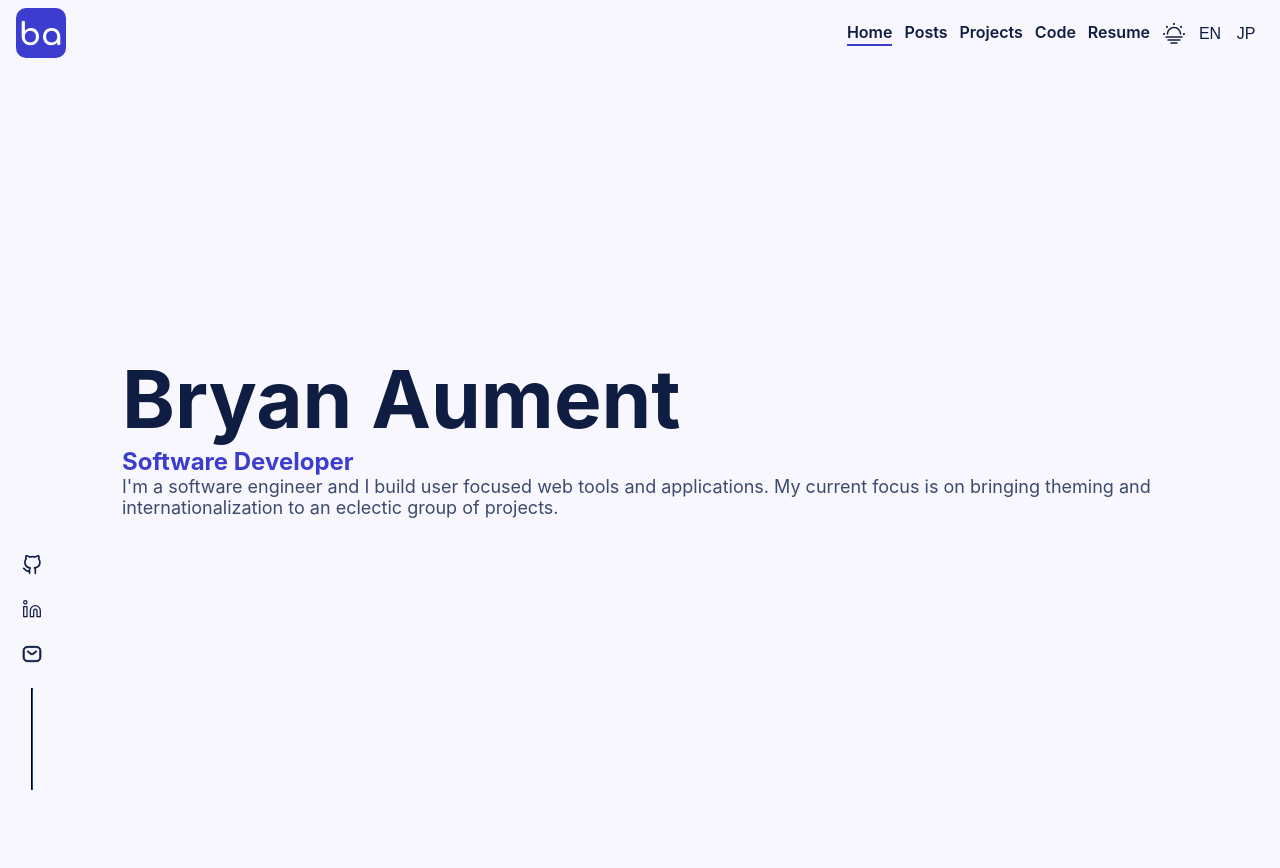
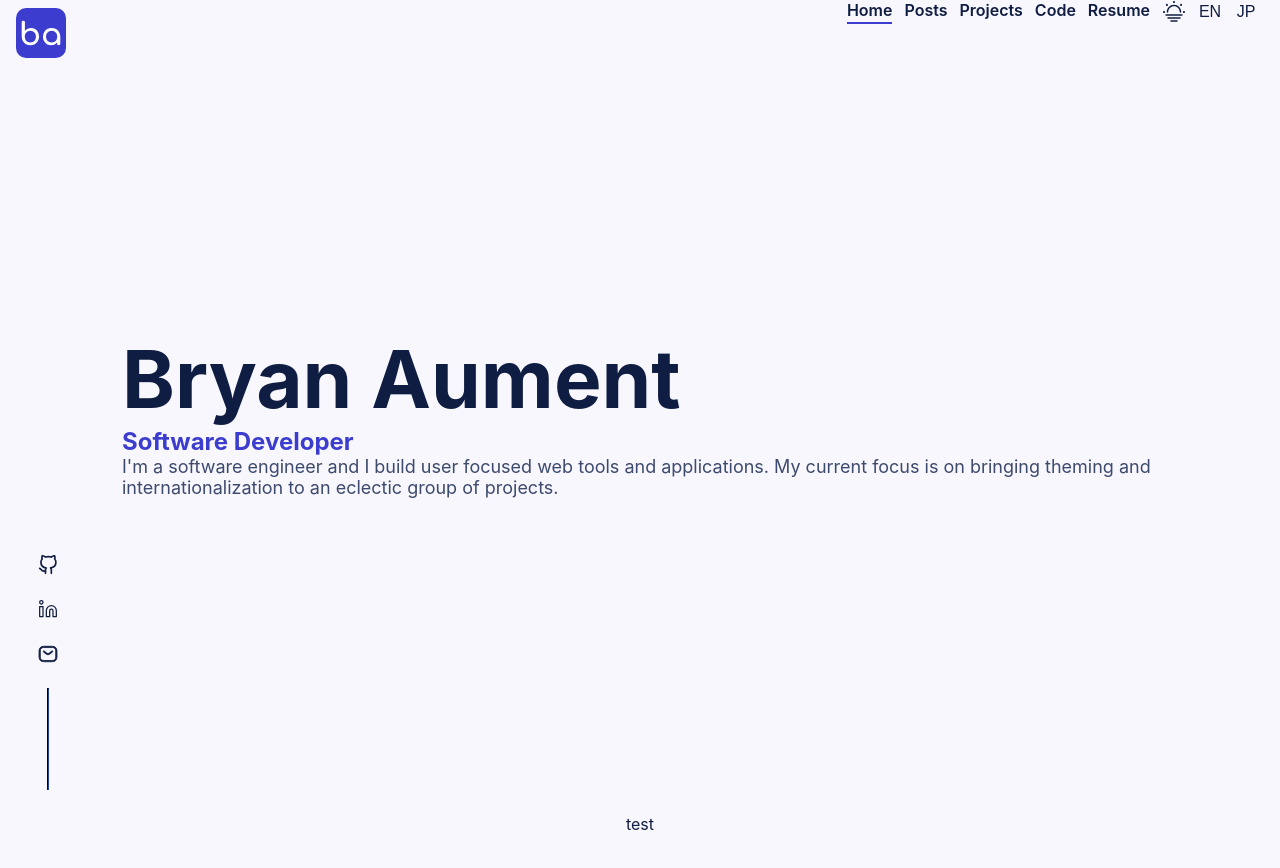
Before and after one commit to BryanAM/portfolio, a React (Create React App) app: page / in a window 1280 px wide. Shown: the top 868 px of the page. Before the commit the page ends 800 px from the top, so only its background shows below. Built offline with nearby package versions, Linux system fonts and the light colour scheme.

Commit message:
social pole fixed

```diff
--- a/src/App.scss
+++ b/src/App.scss
@@ -19,6 +19,7 @@
   align-items: center;
   padding: 0 $rhythm * 6;
   position: relative;
+
 }
 
 // Font Sizes
--- a/src/components/SocialPole/socialPole.scss
+++ b/src/components/SocialPole/socialPole.scss
@@ -65,8 +65,8 @@
 @media (min-width: variables.$large) {
   .social-pole {
     display: flex;
-    position: absolute;
+    position: sticky;
     bottom: 0;
-    left: 0;
+    align-self: flex-start;
   }
 }
--- a/src/views/Landing/Landing.jsx
+++ b/src/views/Landing/Landing.jsx
@@ -1,10 +1,15 @@
 import React from 'react';
 import LandingHero from './LandingHero/LandingHero';
+import LandingIntro from './LandingIntro/LandingIntro';
+import { Stack } from '../../components/index';
 import './landing.scss';
 
 function Landing() {
   return (
-    <LandingHero />
+    <Stack className="landing-view" flexDirection="column" alignItems="center">
+      <LandingHero />
+      <LandingIntro />
+    </Stack>
   );
 }
 
--- a/src/views/Landing/LandingHero/landingHero.scss
+++ b/src/views/Landing/LandingHero/landingHero.scss
@@ -1,5 +1,5 @@
 .landing-hero {
-  height: 100%;
+  min-height: 100vh;
   width: 100%;
   flex-direction: column;
   justify-content: center;
--- a/src/views/Landing/LandingIntro/landingIntro.scss
+++ b/src/views/Landing/LandingIntro/landingIntro.scss
@@ -1,3 +1,2 @@
 .landing-intro {
-  height: 100vh;
 }
```
